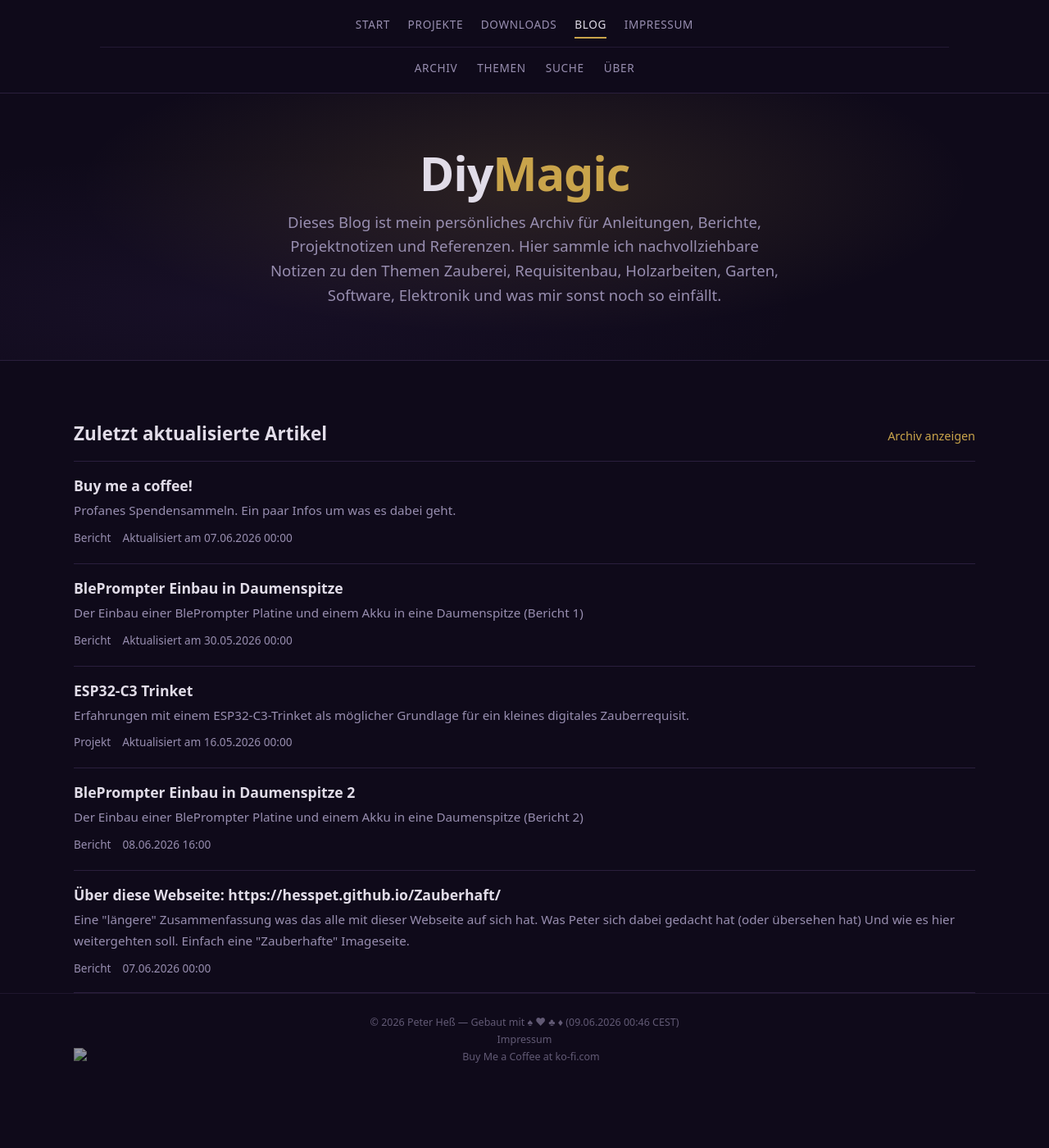
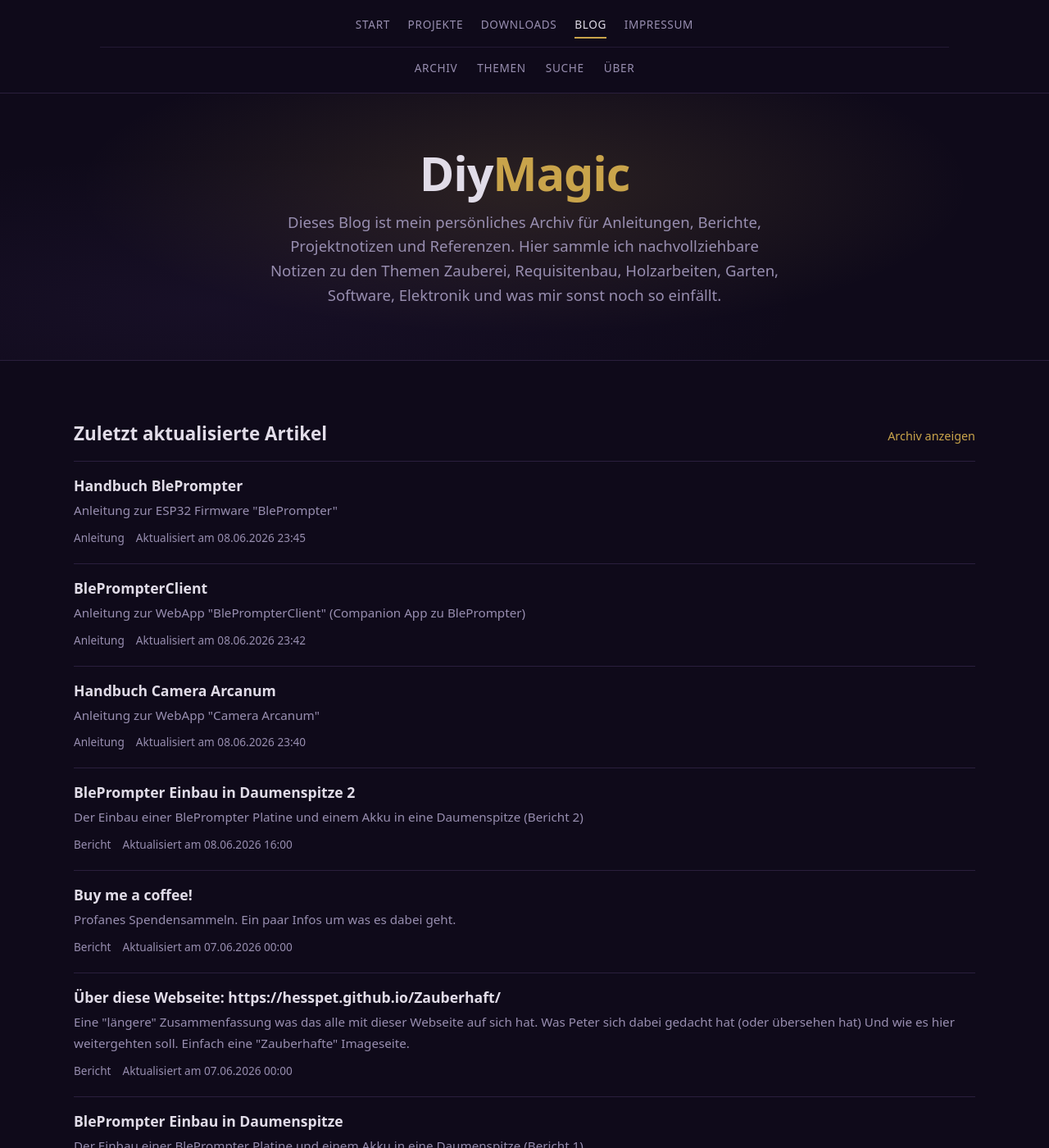
Before and after one commit to hesspet/Zauberhaft, a Jekyll site: the page built from blog/index.md, in a window 1280 px wide and 1400 px high. Shown: the whole window at 82% size. Built offline with Jekyll 4.4.1, drawn with Linux system fonts in a browser that asks for light colours.

Commit message:
Sortierung in blog_home.html gefixed

```diff
--- a/_artikel/2026-06-08-ber-diese-webseite-https-hesspet-github-io-zauberhaft.md
+++ b/_artikel/2026-06-08-ber-diese-webseite-https-hesspet-github-io-zauberhaft.md
@@ -2,7 +2,7 @@
 layout: blog_artikel
 title: "Über diese Webseite: https://hesspet.github.io/Zauberhaft/"
 date: 2026-06-07 00:00
-updated:
+updated: 2026-06-07 00:00
 type: "Bericht"
 topics:
   - Allgemein
--- a/_artikel/2026-06-08-bleprompter-einbau-in-daumenspitze-2.md
+++ b/_artikel/2026-06-08-bleprompter-einbau-in-daumenspitze-2.md
@@ -2,7 +2,7 @@
 layout: blog_artikel
 title: "BlePrompter Einbau in Daumenspitze 2"
 date: 2026-06-08 16:00
-updated:
+updated: 2026-06-08 16:00
 type: "Bericht"
 topics:
   - AppGehoert
--- /dev/null
+++ b/_artikel/2026-06-08-bleprompterclient.md
@@ -0,0 +1,16 @@
+---
+layout: blog_artikel
+title: "BlePrompterClient"
+date: 2026-06-08 23:42
+updated: 2026-06-08 23:42
+type: "Anleitung"
+topics:
+  - AppGehoert
+  - Zauberei
+summary: "Anleitung zur WebApp \"BlePrompterClient\" (Companion App zu BlePrompter)"
+hero:
+status: "fertig"
+difficulty:
+---
+
+## Worum geht es?
--- /dev/null
+++ b/_artikel/2026-06-08-handbuch-bleprompter.md
@@ -0,0 +1,16 @@
+---
+layout: blog_artikel
+title: "Handbuch BlePrompter"
+date: 2026-06-08 23:45
+updated: 2026-06-08 23:45
+type: "Anleitung"
+topics:
+  - AppGehoert
+  - Zauberei
+summary: "Anleitung zur ESP32 Firmware \"BlePrompter\""
+hero:
+status: "fertig"
+difficulty:
+---
+
+## Worum geht es?
--- /dev/null
+++ b/_artikel/2026-06-08-handbuch-camera-arcanum.md
@@ -0,0 +1,16 @@
+---
+layout: blog_artikel
+title: "Handbuch Camera Arcanum"
+date: 2026-06-08 23:40
+updated: 2026-06-08 23:40
+type: "Anleitung"
+topics:
+  - AppGehoert
+  - Zauberei
+summary: "Anleitung zur WebApp \"Camera Arcanum\""
+hero:
+status: "fertig"
+difficulty:
+---
+
+## Worum geht es?
--- a/_layouts/blog_home.html
+++ b/_layouts/blog_home.html
@@ -1,8 +1,7 @@
 ---
 layout: blog_default
 ---
-{% assign artikel_nach_aktualisierung = site.artikel | sort: "updated" | reverse %}
-{% assign artikel_nach_datum = site.artikel | sort: "date" | reverse %}
+{% assign artikel_nach_datum = site.artikel | sort: "updated" | reverse %}
 
 <section class="home-hero">
   <h1>Diy<span class="accent">Magic</span></h1>
@@ -18,9 +17,8 @@ layout: blog_default
 
     {% assign artikel_zaehler = 0 %}
     <ol class="update-list">
-      {% for artikel in artikel_nach_aktualisierung %}
+      {% for artikel in artikel_nach_datum %}
         {% unless artikel.status == "entwurf" %}
-          {% if artikel.updated %}
           {% if artikel_zaehler < 25 %}
             {% assign artikel_zaehler = artikel_zaehler | plus: 1 %}
             <li>
@@ -34,33 +32,8 @@ layout: blog_default
               </article>
             </li>
           {% endif %}
-          {% endif %}
         {% endunless %}
       {% endfor %}
-
-      {% assign restplaetze = 25 | minus: artikel_zaehler %}
-      {% if restplaetze > 0 %}
-        {% for artikel in artikel_nach_datum %}
-          {% unless artikel.status == "entwurf" %}
-            {% unless artikel.updated %}
-              {% if restplaetze > 0 %}
-                {% assign restplaetze = restplaetze | minus: 1 %}
-                {% assign artikel_zaehler = artikel_zaehler | plus: 1 %}
-                <li>
-                  <article>
-                    <h3><a href="{{ artikel.url | relative_url }}">{{ artikel.title }}</a></h3>
-                    <p>{{ artikel.summary }}</p>
-                    <div class="article-card__meta">
-                      <span>{{ artikel.type | default: "Artikel" }}</span>
-                      <time datetime="{{ artikel.date | date: "%Y-%m-%dT%H:%M:%S" }}">{{ artikel.date | date: "%d.%m.%Y %H:%M" }}</time>
-                    </div>
-                  </article>
-                </li>
-              {% endif %}
-            {% endunless %}
-          {% endunless %}
-        {% endfor %}
-      {% endif %}
     </ol>
   {% if artikel_zaehler == 0 %}
     <p class="empty-state">Noch keine veröffentlichten Artikel vorhanden.</p>
```
Also changed, not shown: _artikel/2026-06-08-handbuch-bleprompterclient.md (added, +16 -0 lines), 2 other files. Lines whose indentation alone changed are shown as unchanged.
